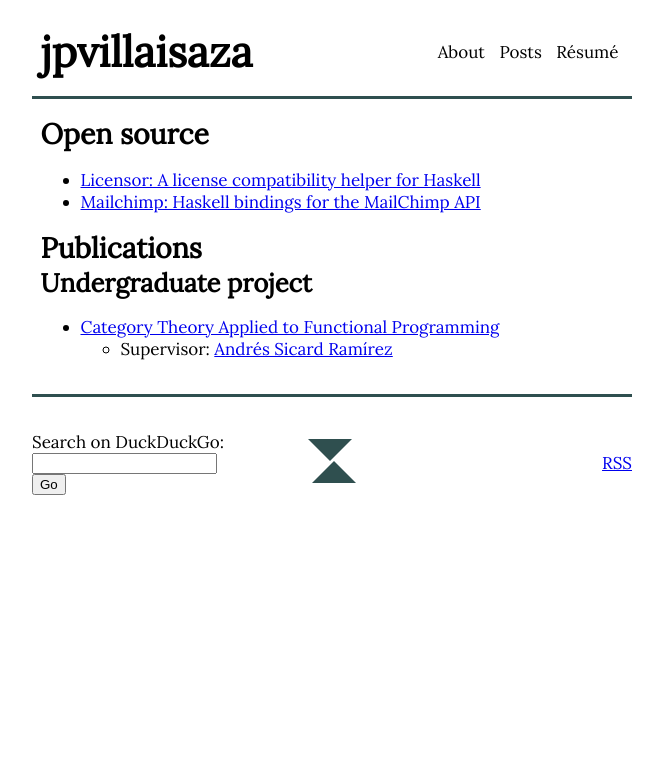
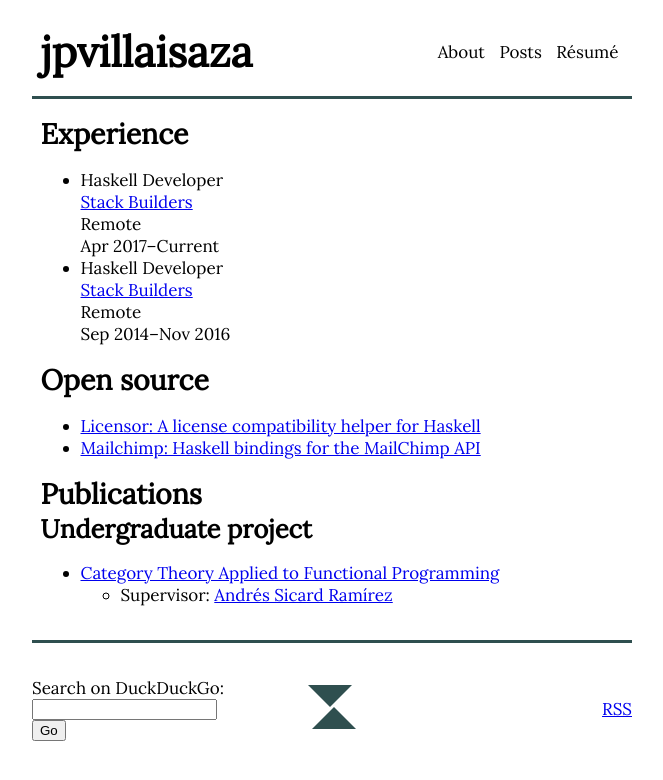
Before and after one commit to jpvillaisaza/jpvillaisaza.github.io, a Jekyll site: the page built from resume.html, in a window 1280 px wide. Shown: the top 780 px of the page, without its empty margins (308-971 px from the left). Built offline with Jekyll 4.4.1, drawn with Linux system fonts in a browser that asks for light colours.

Commit message:
Add experience to résumé

```diff
--- /dev/null
+++ b/_data/resume/experience.yml
@@ -0,0 +1,16 @@
+- company:
+    name: Stack Builders
+    site: https://www.stackbuilders.com/
+  dates:
+    from: Apr 2017
+    to: Current
+  location: Remote
+  title: Haskell Developer
+- company:
+    name: Stack Builders
+    site: https://www.stackbuilders.com/
+  dates:
+    from: Sep 2014
+    to: Nov 2016
+  location: Remote
+  title: Haskell Developer
--- a/resume.html
+++ b/resume.html
@@ -3,6 +3,26 @@ layout: default
 title: Résumé
 redirect_from: /cv
 ---
+
+<section>
+  <header>
+    <h2>Experience</h2>
+  </header>
+  <ul>
+    {% for item in site.data.resume.experience %}
+    <li>
+      <div>{{ item.title }}</div>
+      <div>
+        <a href="{{ item.company.site }}">
+          {{ item.company.name }}
+        </a>
+      </div>
+      <div>{{ item.location }}</div>
+      <div>{{ item.dates.from }}–{{ item.dates.to }}</div>
+    </li>
+    {% endfor %}
+  </ul>
+</section>
 
 <section>
 
```
